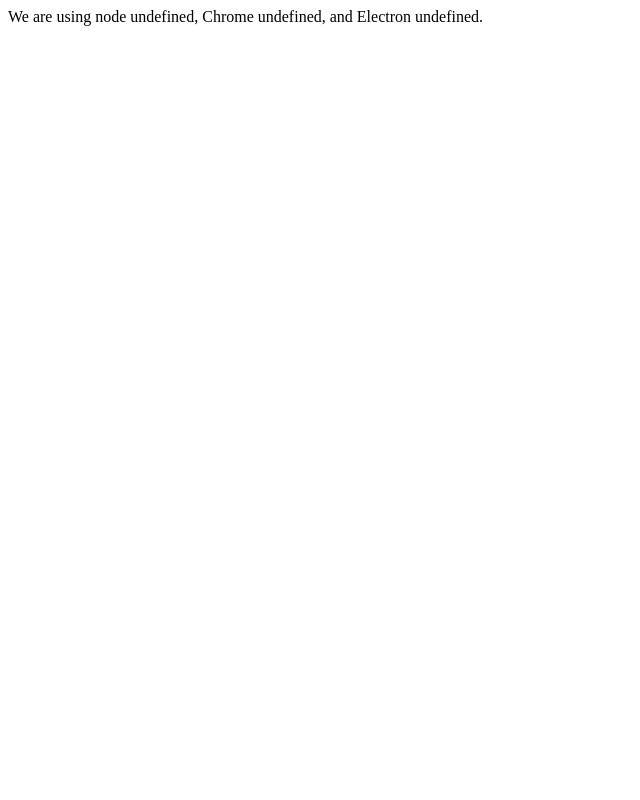
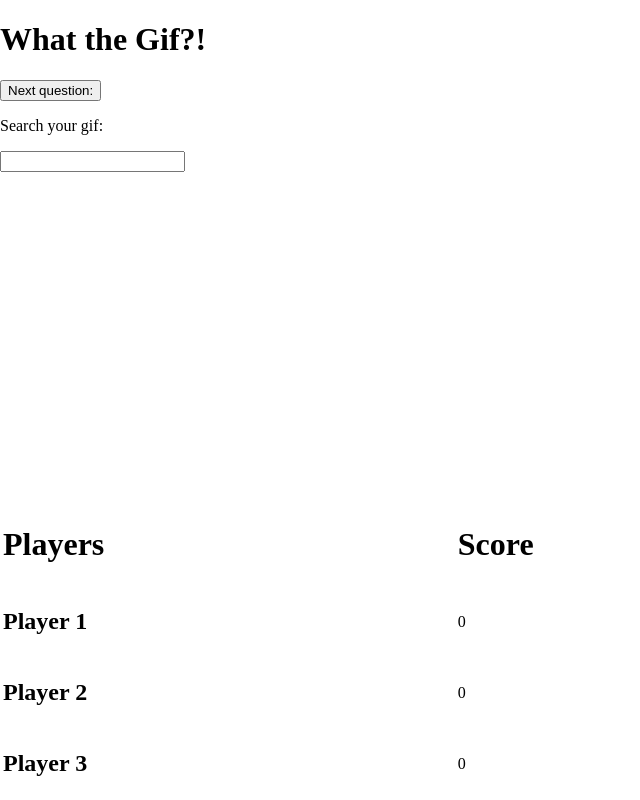
Before and after one commit to scove/whatthegif, an Electron app: page index.html in a window 800 px wide. Shown: the whole page, without its empty margins (0-640 px from the left). Drawn offline with Linux system fonts and the light colour scheme; no server answers.

Commit message:
reorganize the project

```diff
--- /dev/null
+++ b/assets/css/main.css
@@ -0,0 +1,18 @@
+.game {
+  position: absolute;
+  top: 0;
+  bottom: 0;
+  left: 0;
+  right: 0;
+}
+
+.players {
+  position: absolute;
+  bottom: 0;
+  left: 0;
+  right: 0;
+}
+
+.players-table {
+  width: 100%;
+}
--- /dev/null
+++ b/assets/js/main.js
@@ -0,0 +1,10 @@
+var GphApiClient = require('giphy-js-sdk-core')
+client = GphApiClient("cUoIFTUc4R2X77xpQZc8AAgKLA0Uvmla")
+/// Gif Search
+client.random('gifs', {})
+.then((response) => {
+  console.log(response)
+})
+.catch((err) => {
+
+})
--- a/index.html
+++ b/index.html
@@ -2,24 +2,46 @@
   <html>
     <head>
       <meta charset="UTF-8">
-      <title>What the GIF?!</title>
+      <title>Hello World!</title>
+      <link rel="stylesheet" href="./assets/css/main.css">
     </head>
     <body>
+      <div class="game">
+        <h1>What the Gif?!</h1>
+        <div class="prompt">
+          <button class="prompt-questions"> Next question: </button>
 
-      We are using node <script>document.write(process.versions.node)</script>,
-      Chrome <script>document.write(process.versions.chrome)</script>,
-      and Electron <script>document.write(process.versions.electron)</script>.
-      <script>
-        var GphApiClient = require('giphy-js-sdk-core')
-        client = GphApiClient("cUoIFTUc4R2X77xpQZc8AAgKLA0Uvmla")
-        /// Gif Search
-        client.random('gifs', {})
-        .then((response) => {
-          console.log(response)
-        })
-        .catch((err) => {
+        </div>
+        <div class="search">
+          <p>Search your gif:</p>
+          <input type="text"></input>
+          <div class="result">
 
-        })
-      </script>
+          </div>
+        </div>
+        <div class="players">
+          <table class="players-table">
+            <tr>
+              <td><h1>Players</h1></td>
+              <td><h1> Score </h1></td>
+            </tr>
+            <tr>
+              <td><h2> Player 1 </h2></td>
+              <td><p> 0 </p></td>
+            </tr>
+            <tr>
+              <td><h2> Player 2</h2></td>
+              <td><p> 0 </p></td>
+            </tr>
+            <tr>
+              <td><h2> Player 3</h2></td>
+              <td><p> 0 </p></td>
+            </tr>
+          </table>
+
+        </div>
+      </div>
+
+      <script src="./assets/js/main.js"></script>
     </body>
   </html>
```
